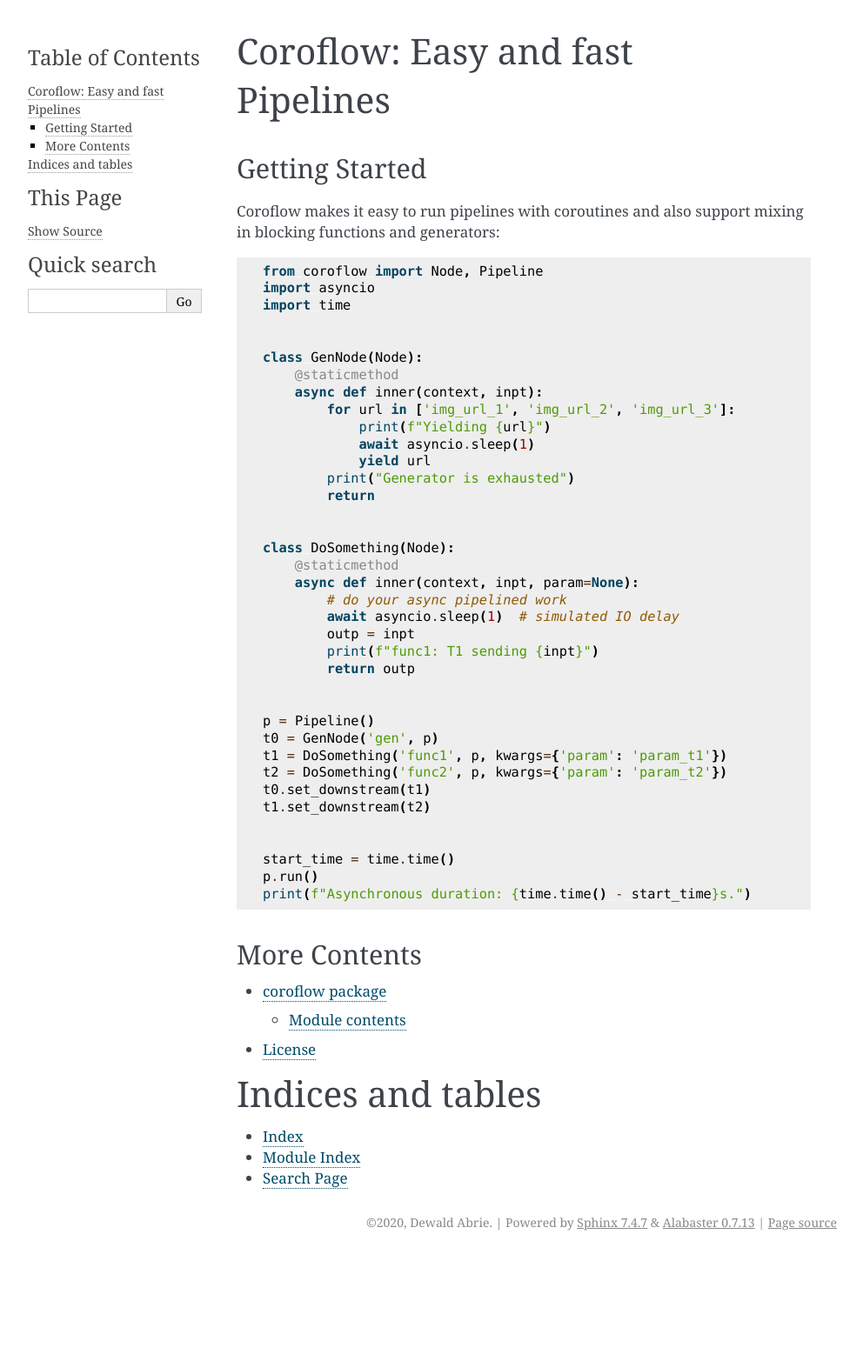
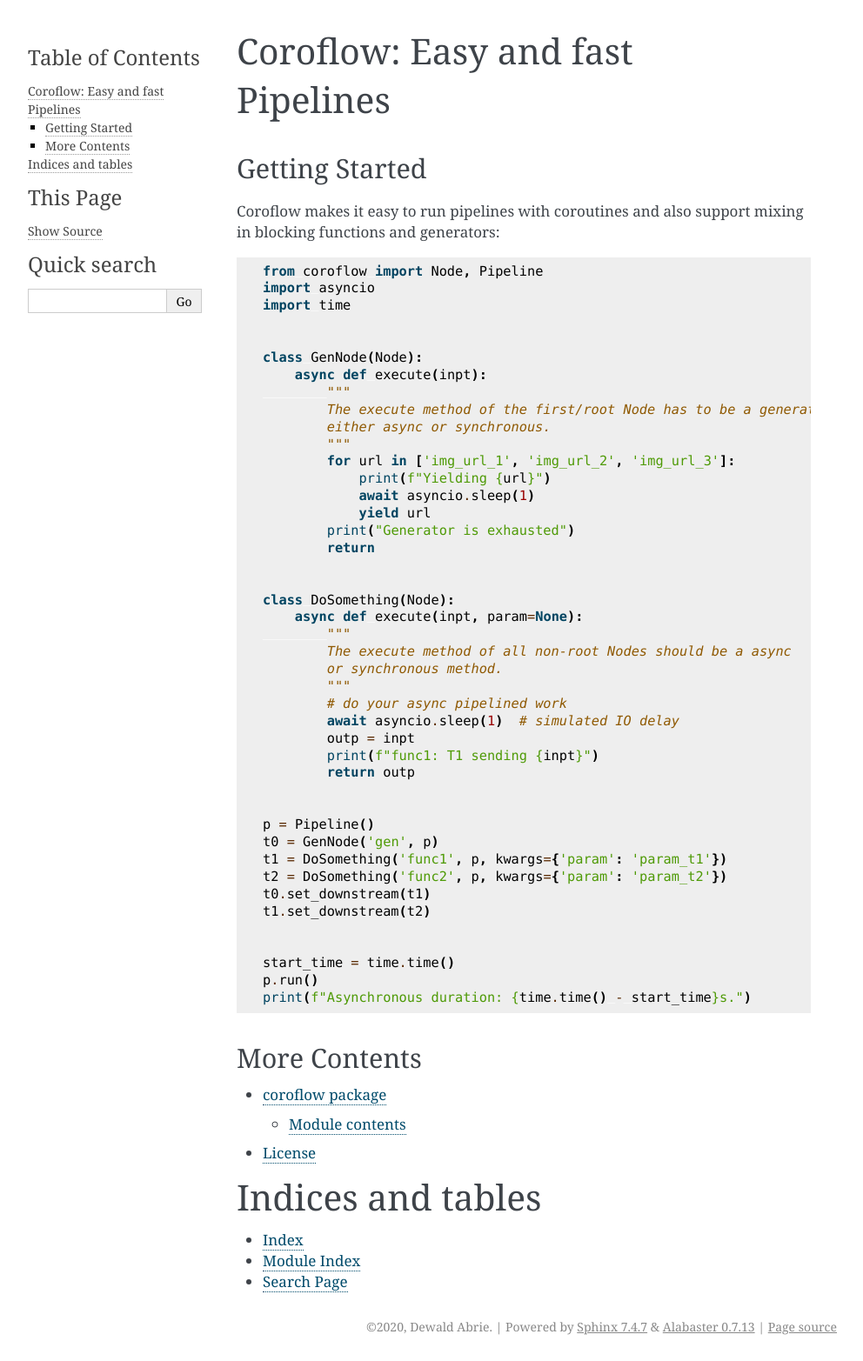
Before and after one commit to dewaldabrie/coroflow, a Sphinx documentation site: the page built from docs/source/index.rst, in a window 1280 px wide. Shown: the whole page at 87% size, without its empty margins (148-1140 px from the left). Built offline with Sphinx 7.4.7, drawn with Linux system fonts in a browser that asks for light colours; before the commit the page ends 1445 px from its top, so only the background shows below that.

Commit message:
Update docs with new API

```diff
--- a/docs/source/index.rst
+++ b/docs/source/index.rst
@@ -13,8 +13,11 @@ in blocking functions and generators::
 
 
     class GenNode(Node):
-        @staticmethod
-        async def inner(context, inpt):
+        async def execute(inpt):
+            """
+            The execute method of the first/root Node has to be a generator,
+            either async or synchronous.
+            """
             for url in ['img_url_1', 'img_url_2', 'img_url_3']:
                 print(f"Yielding {url}")
                 await asyncio.sleep(1)
@@ -24,8 +27,11 @@ in blocking functions and generators::
 
 
     class DoSomething(Node):
-        @staticmethod
-        async def inner(context, inpt, param=None):
+        async def execute(inpt, param=None):
+            """
+            The execute method of all non-root Nodes should be a async
+            or synchronous method.
+            """
             # do your async pipelined work
             await asyncio.sleep(1)  # simulated IO delay
             outp = inpt
@@ -46,9 +52,6 @@ in blocking functions and generators::
     print(f"Asynchronous duration: {time.time() - start_time}s.")
 
 
-
-
-
 More Contents
 ^^^^^^^^^^^^^
 .. toctree::
```
